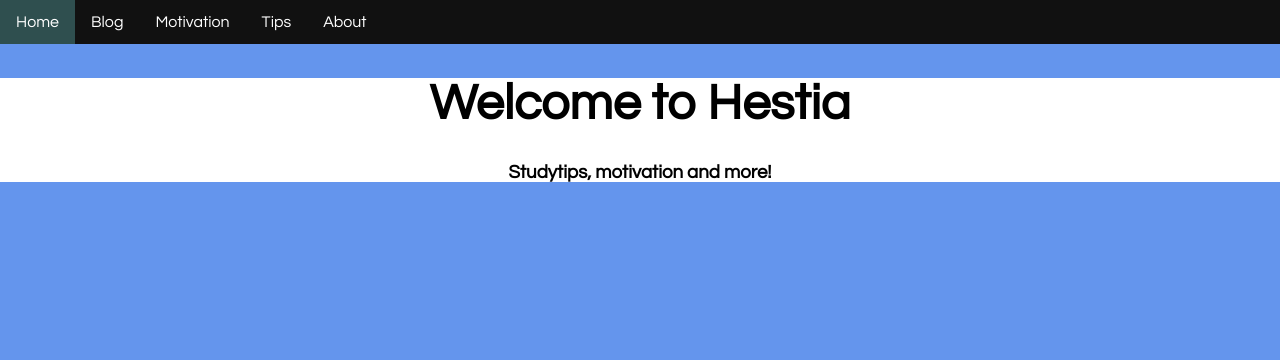
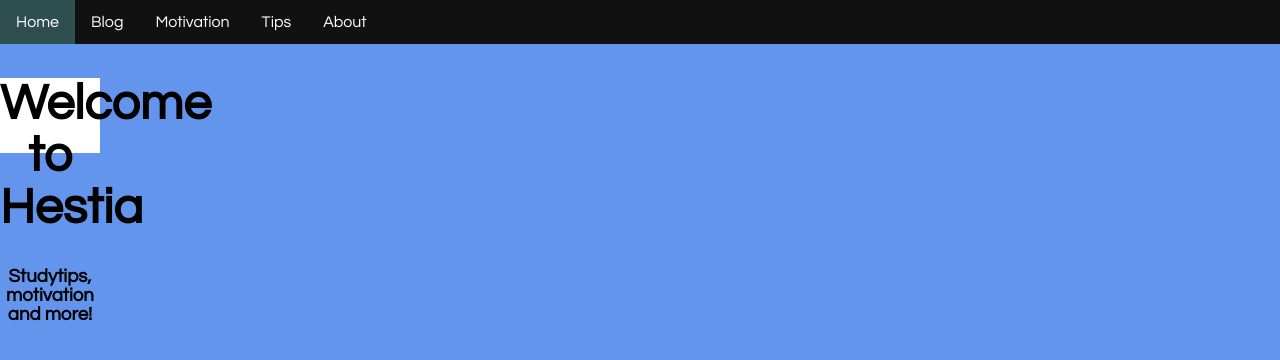
Before and after one commit to elihul/Hestia, a plain HTML site: page index.html in a window 1280 px wide. Drawn offline with Linux system fonts and the light colour scheme.

Commit message:
Update home.css

```diff
--- a/home.css
+++ b/home.css
@@ -16,8 +16,14 @@ html {
   background-color: #6495ED;
   background-size: cover;
 }
+
+.desk-image {
+  background-color: white;
+  psition: center;
+  width: 100px;
+  height: 75px;
+
 .hero-text {
-  background-color: white;
   content: 50px;
   text-align: center;
   position: center;
```
